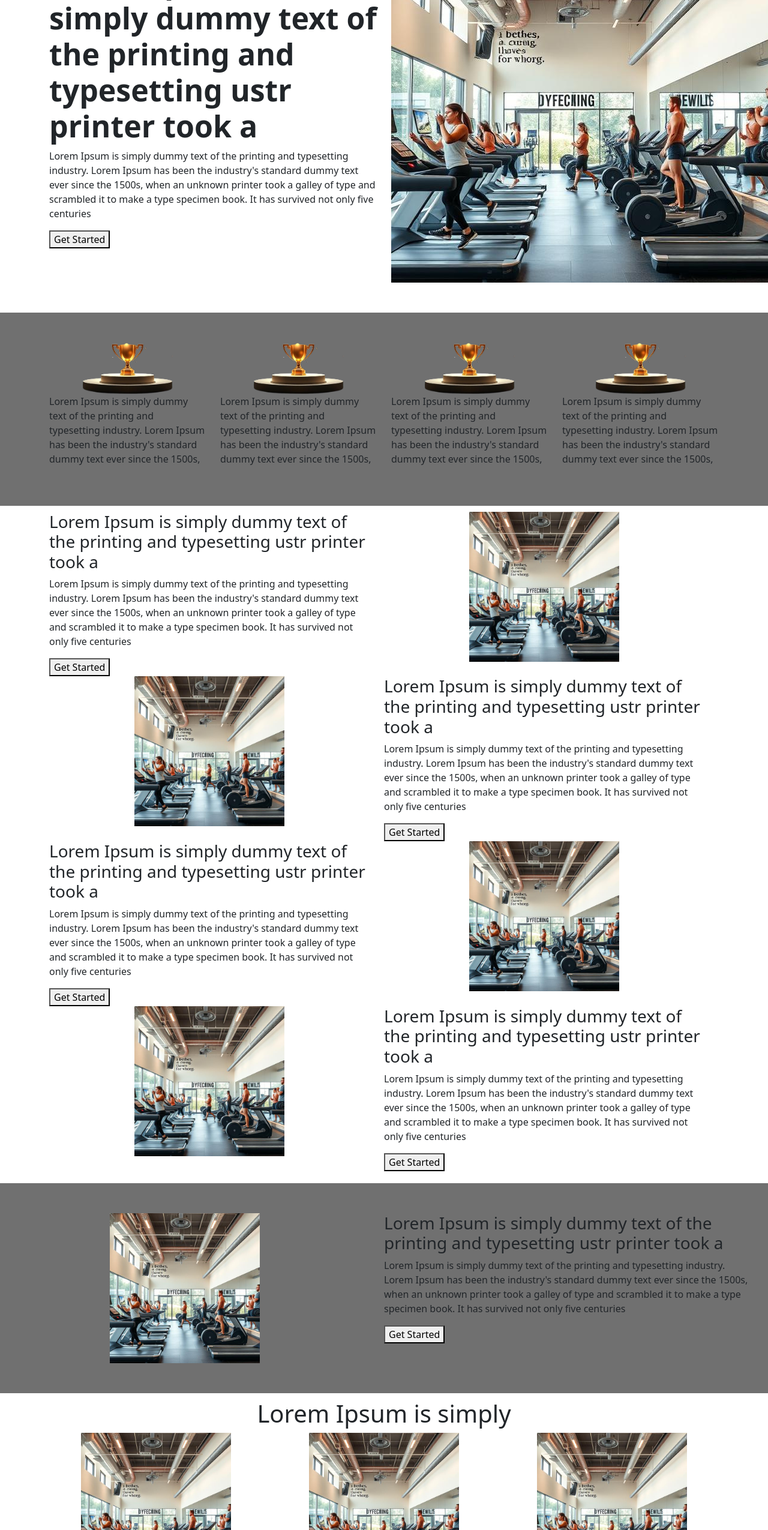
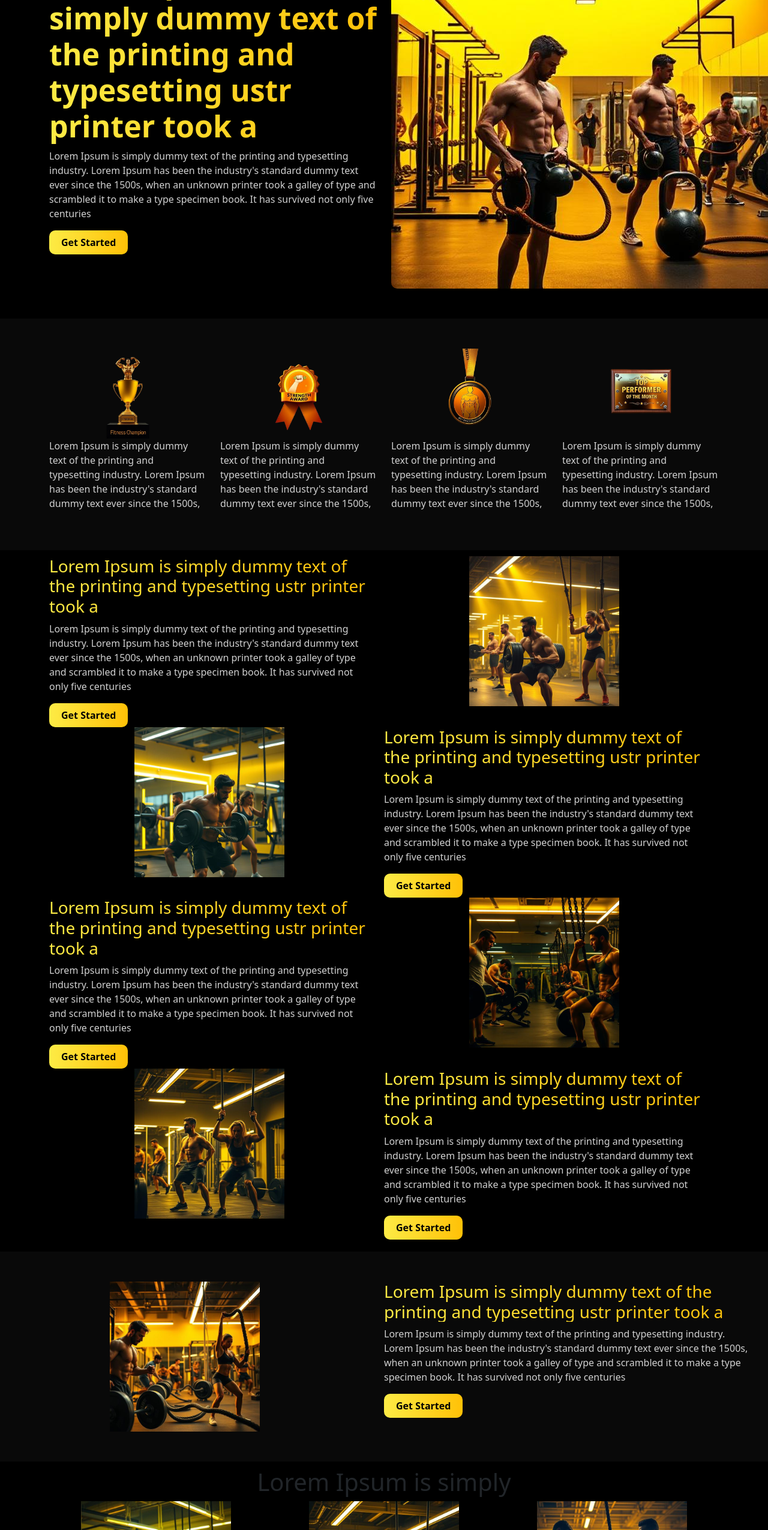
Before and after one commit to Sudharaka200/pulzburn-web-app, a plain HTML site: page index.html in a window 1280 px wide. Shown: the part 250-2800 px from the top of the page at 60% size. Drawn offline with nearby package versions, Linux system fonts and the light colour scheme.

Commit message:
images done

```diff
--- a/css/style.css
+++ b/css/style.css
@@ -1,6 +1,14 @@
+/* Theme */
+.bg-c{background-color: black;}
+.main-btn{background: linear-gradient(to right, #FDEB45, #FFC107); padding: 8px 20px; border-radius: 10px; border: none; color:black; font-weight: bold;}
+.main-text{background: linear-gradient(to right, #FDEB45, #FFC107);  -webkit-background-clip: text;-webkit-text-fill-color: transparent;}
+.secondary-text{color: #d1d1d1;}
+
 .main-logo{width: 60px;}
 .home-title{margin-top: 20%; font-weight: bold; font-size: 50px;}
 .reward-img{width: 150px; display: block; margin: auto;}
-.area2{margin-top: 50px; background-color: rgb(112, 112, 112);}
+.area2{margin-top: 50px; background-color: rgb(9, 9, 9);}
 .area2-content{margin-top: 20px; margin-bottom: 10px; padding-top: 50px; padding-bottom: 50px;}
 .img-are3{display: block; margin: auto; width: 250px;}
+.img-border{border-radius: 10px; margin-top: 10px;}
+.bg-c{background-color: black;}
--- a/index.html
+++ b/index.html
@@ -19,9 +19,9 @@
 </head>
 
 <body>
-    <div>
+    <div class="bg-c">
         <!-- navbar -->
-        <nav class="navbar navbar-expand-lg navbar-light bg-light">
+        <nav class="navbar navbar-expand-lg navbar-dark bg-c">
             <div class="container">
                 <a class="navbar-brand" href="#">
                     <img class="main-logo" src="images/Logo.png" alt="">
@@ -60,7 +60,7 @@
                                 <a class="nav-link active" aria-current="page" href="#">Login</a>
                             </li>
                             <li class="nav-item">
-                                <button>Request free Trial</button>
+                                <button class="main-btn">Request free Trial</button>
                             </li>
                         </ul>
                     </div>
@@ -74,16 +74,16 @@
         <div class="container">
             <div class="row">
                 <div class="col-md-6">
-                    <h3 class="home-title">Lorem Ipsum is simply dummy text of the printing and typesetting ustr printer
+                    <h3 class="home-title main-text">Lorem Ipsum is simply dummy text of the printing and typesetting ustr printer
                         took a</h3>
-                    <p>Lorem Ipsum is simply dummy text of the printing and typesetting industry. Lorem Ipsum has
+                    <p class="secondary-text">Lorem Ipsum is simply dummy text of the printing and typesetting industry. Lorem Ipsum has
                         been the industry's standard dummy text ever since the 1500s, when an unknown printer took a
                         galley of type and scrambled it to make a type specimen book. It has survived not only five
                         centuries</p>
-                    <button>Get Started</button>
+                    <button class="main-btn">Get Started</button>
                 </div>
                 <div class="col-6 col-md-6">
-                    <img src="images/mainbannerimg.jpeg" alt="">
+                    <img class="img-border" src="images/79abab26-61a9-4139-8d9a-6391b230d705.jpeg" alt="">
                 </div>
             </div>
         </div>
@@ -91,25 +91,25 @@
 
         <!-- area 2 -->
         <div class="container-fluid area2">
-            <div class="container">
+            <div class="container secondary-text">
                 <div class="row area2-content">
                     <div class="col-md-3">
-                        <img class="reward-img" src="images/Reward-removebg-preview.png" alt="">
+                        <img class="reward-img" src="images/09e928d2-461a-4685-80e3-b08445457967-removebg-preview.png" alt="">
                         <p>Lorem Ipsum is simply dummy text of the printing and typesetting industry. Lorem Ipsum has
                             been the industry's standard dummy text ever since the 1500s,</p>
                     </div>
                     <div class="col-md-3">
-                        <img class="reward-img" src="images/Reward-removebg-preview.png" alt="">
+                        <img class="reward-img" src="images/6018e63e-5e70-443c-a6e5-15c1f682b3ec-removebg-preview.png" alt="">
                         <p>Lorem Ipsum is simply dummy text of the printing and typesetting industry. Lorem Ipsum has
                             been the industry's standard dummy text ever since the 1500s,</p>
                     </div>
                     <div class="col-md-3">
-                        <img class="reward-img" src="images/Reward-removebg-preview.png" alt="">
+                        <img class="reward-img" src="images/655a500c-174b-477d-90bf-02697528d50b-removebg-preview.png" alt="">
                         <p>Lorem Ipsum is simply dummy text of the printing and typesetting industry. Lorem Ipsum has
                             been the industry's standard dummy text ever since the 1500s,</p>
                     </div>
                     <div class="col-md-3">
-                        <img class="reward-img" src="images/Reward-removebg-preview.png" alt="">
+                        <img class="reward-img" src="images/f4389c39-a1f5-4257-b4b1-a0393d87c8f3-removebg-preview.png" alt="">
                         <p>Lorem Ipsum is simply dummy text of the printing and typesetting industry. Lorem Ipsum has
                             been the industry's standard dummy text ever since the 1500s,</p>
                     </div>
@@ -123,15 +123,15 @@
             <div class="row">
                 <div class="row">
                     <div class="col-md-6">
-                        <h3>Lorem Ipsum is simply dummy text of the printing and typesetting ustr printer took a</h3>
-                        <p>Lorem Ipsum is simply dummy text of the printing and typesetting industry. Lorem Ipsum has
+                        <h3 class="main-text">Lorem Ipsum is simply dummy text of the printing and typesetting ustr printer took a</h3>
+                        <p class="secondary-text">Lorem Ipsum is simply dummy text of the printing and typesetting industry. Lorem Ipsum has
                             been the industry's standard dummy text ever since the 1500s, when an unknown printer took a
                             galley of type and scrambled it to make a type specimen book. It has survived not only five
                             centuries</p>
-                        <button>Get Started</button>
+                        <button class="main-btn">Get Started</button>
                     </div>
                     <div class="col-6 col-md-6">
-                        <img class="img-are3" src="images/mainbannerimg.jpeg" alt="">
+                        <img class="img-are3" src="images/2683f9a60-8d54-4752-b170-9279eb029472.jpeg" alt="">
                     </div>
                 </div>
             </div>
@@ -139,15 +139,15 @@
             <div class="row">
                 <div class="row">
                     <div class="col-md-6">
-                        <img class="img-are3" src="images/mainbannerimg.jpeg" alt="">
+                        <img class="img-are3" src="images/28eb82547-e4a0-4080-afd5-8c31242e90f9.jpeg" alt="">
                     </div>
                     <div class="col-6 col-md-6">
-                        <h3>Lorem Ipsum is simply dummy text of the printing and typesetting ustr printer took a</h3>
-                        <p>Lorem Ipsum is simply dummy text of the printing and typesetting industry. Lorem Ipsum has
+                        <h3 class="main-text">Lorem Ipsum is simply dummy text of the printing and typesetting ustr printer took a</h3>
+                        <p class="secondary-text">Lorem Ipsum is simply dummy text of the printing and typesetting industry. Lorem Ipsum has
                             been the industry's standard dummy text ever since the 1500s, when an unknown printer took a
                             galley of type and scrambled it to make a type specimen book. It has survived not only five
                             centuries</p>
-                        <button>Get Started</button>
+                        <button class="main-btn">Get Started</button>
                     </div>
                 </div>
             </div>
@@ -155,15 +155,15 @@
             <div class="row">
                 <div class="row">
                     <div class="col-md-6">
-                        <h3>Lorem Ipsum is simply dummy text of the printing and typesetting ustr printer took a</h3>
-                        <p>Lorem Ipsum is simply dummy text of the printing and typesetting industry. Lorem Ipsum has
+                        <h3 class="main-text">Lorem Ipsum is simply dummy text of the printing and typesetting ustr printer took a</h3>
+                        <p class="secondary-text">Lorem Ipsum is simply dummy text of the printing and typesetting industry. Lorem Ipsum has
                             been the industry's standard dummy text ever since the 1500s, when an unknown printer took a
                             galley of type and scrambled it to make a type specimen book. It has survived not only five
                             centuries</p>
-                        <button>Get Started</button>
+                        <button class="main-btn">Get Started</button>
                     </div>
                     <div class="col-6 col-md-6">
-                        <img class="img-are3" src="images/mainbannerimg.jpeg" alt="">
+                        <img class="img-are3" src="images/2b33f02b2-1652-4306-b1bc-f888af237183.jpeg" alt="">
                     </div>
                 </div>
             </div>
@@ -171,15 +171,15 @@
             <div class="row">
                 <div class="row">
                     <div class="col-md-6">
-                        <img class="img-are3" src="images/mainbannerimg.jpeg" alt="">
+                        <img class="img-are3" src="images/2bb99dd24-5520-456f-a6fa-cf69e62b8c47.jpeg" alt="">
                     </div>
                     <div class="col-6 col-md-6">
-                        <h3>Lorem Ipsum is simply dummy text of the printing and typesetting ustr printer took a</h3>
-                        <p>Lorem Ipsum is simply dummy text of the printing and typesetting industry. Lorem Ipsum has
+                        <h3 class="main-text">Lorem Ipsum is simply dummy text of the printing and typesetting ustr printer took a</h3>
+                        <p class="secondary-text">Lorem Ipsum is simply dummy text of the printing and typesetting industry. Lorem Ipsum has
                             been the industry's standard dummy text ever since the 1500s, when an unknown printer took a
                             galley of type and scrambled it to make a type specimen book. It has survived not only five
                             centuries</p>
-                        <button>Get Started</button>
+                        <button class="main-btn">Get Started</button>
                     </div>
                 </div>
             </div>
@@ -192,15 +192,15 @@
             <div class="row">
                 <div class="row area2 area2-content">
                     <div class="col-md-6">
-                        <img class="img-are3" src="images/mainbannerimg.jpeg" alt="">
+                        <img class="img-are3" src="images/30fb38fc9-9776-4af5-b05e-92af3d433512.jpeg" alt="">
                     </div>
                     <div class="col-6 col-md-6">
-                        <h3>Lorem Ipsum is simply dummy text of the printing and typesetting ustr printer took a</h3>
-                        <p>Lorem Ipsum is simply dummy text of the printing and typesetting industry. Lorem Ipsum has
+                        <h3 class="main-text">Lorem Ipsum is simply dummy text of the printing and typesetting ustr printer took a</h3>
+                        <p class="secondary-text">Lorem Ipsum is simply dummy text of the printing and typesetting industry. Lorem Ipsum has
                             been the industry's standard dummy text ever since the 1500s, when an unknown printer took a
                             galley of type and scrambled it to make a type specimen book. It has survived not only five
                             centuries</p>
-                        <button>Get Started</button>
+                        <button class="main-btn">Get Started</button>
                     </div>
                 </div>
             </div>
@@ -213,18 +213,18 @@
             <div>
                 <div class="row">
                     <div class="col-md-4">
-                        <img class="img-are3" src="./images/mainbannerimg.jpeg" alt="">
-                        <p>Lorem Ipsum is simply dummy text of the printing and typesetting industry. Lorem Ipsum has
+                        <img class="img-are3" src="images/32a23b171-9f35-4ac3-9059-cdc652314f40.jpeg" alt="">
+                        <p class="secondary-text">Lorem Ipsum is simply dummy text of the printing and typesetting industry. Lorem Ipsum has
                             been </p>
                     </div>
                     <div class="col-6 col-md-4">
-                        <img class="img-are3" src="./images/mainbannerimg.jpeg" alt="">
-                        <p>Lorem Ipsum is simply dummy text of the printing and typesetting industry. Lorem Ipsum has
+                        <img class="img-are3" src="images/32bb99dd24-5520-456f-a6fa-cf69e62b8c47.jpeg" alt="">
+                        <p class="secondary-text">Lorem Ipsum is simply dummy text of the printing and typesetting industry. Lorem Ipsum has
                             been </p>
                     </div>
                     <div class="col-6 col-md-4">
-                        <img class="img-are3" src="./images/mainbannerimg.jpeg" alt="">
-                        <p>Lorem Ipsum is simply dummy text of the printing and typesetting industry. Lorem Ipsum has
+                        <img class="img-are3" src="images/385b5fd2d-5440-41cd-bd95-d1e94bc3aa2a.jpeg" alt="">
+                        <p class="secondary-text">Lorem Ipsum is simply dummy text of the printing and typesetting industry. Lorem Ipsum has
                             been </p>
                     </div>
                 </div>
@@ -233,18 +233,18 @@
             <div>
                 <div class="row">
                     <div class="col-md-4">
-                        <img class="img-are3" src="./images/mainbannerimg.jpeg" alt="">
-                        <p>Lorem Ipsum is simply dummy text of the printing and typesetting industry. Lorem Ipsum has
+                        <img class="img-are3" src="images/32bb99dd24-5520-456f-a6fa-cf69e62b8c47.jpeg" alt="">
+                        <p class="secondary-text">Lorem Ipsum is simply dummy text of the printing and typesetting industry. Lorem Ipsum has
                             been </p>
                     </div>
                     <div class="col-6 col-md-4">
-                        <img class="img-are3" src="./images/mainbannerimg.jpeg" alt="">
-                        <p>Lorem Ipsum is simply dummy text of the printing and typesetting industry. Lorem Ipsum has
+                        <img class="img-are3" src="images/32a23b171-9f35-4ac3-9059-cdc652314f40.jpeg" alt="">
+                        <p class="secondary-text">Lorem Ipsum is simply dummy text of the printing and typesetting industry. Lorem Ipsum has
                             been </p>
                     </div>
                     <div class="col-6 col-md-4">
-                        <img class="img-are3" src="./images/mainbannerimg.jpeg" alt="">
-                        <p>Lorem Ipsum is simply dummy text of the printing and typesetting industry. Lorem Ipsum has
+                        <img class="img-are3" src="images/30fb38fc9-9776-4af5-b05e-92af3d433512.jpeg" alt="">
+                        <p class="secondary-text">Lorem Ipsum is simply dummy text of the printing and typesetting industry. Lorem Ipsum has
                             been </p>
                     </div>
                 </div>
@@ -258,22 +258,22 @@
                 <div class="row area2-content">
                     <div class="col-md-3">
                         <img class="reward-img" src="images/Reward-removebg-preview.png" alt="">
-                        <p>Lorem Ipsum is simply dummy text of the printing and typesetting industry. Lorem Ipsum has
+                        <p class="secondary-text">Lorem Ipsum is simply dummy text of the printing and typesetting industry. Lorem Ipsum has
                             been the industry's standard dummy text ever since the 1500s,</p>
                     </div>
                     <div class="col-md-3">
                         <img class="reward-img" src="images/Reward-removebg-preview.png" alt="">
-                        <p>Lorem Ipsum is simply dummy text of the printing and typesetting industry. Lorem Ipsum has
+                        <p class="secondary-text">Lorem Ipsum is simply dummy text of the printing and typesetting industry. Lorem Ipsum has
                             been the industry's standard dummy text ever since the 1500s,</p>
                     </div>
                     <div class="col-md-3">
                         <img class="reward-img" src="images/Reward-removebg-preview.png" alt="">
-                        <p>Lorem Ipsum is simply dummy text of the printing and typesetting industry. Lorem Ipsum has
+                        <p class="secondary-text">Lorem Ipsum is simply dummy text of the printing and typesetting industry. Lorem Ipsum has
                             been the industry's standard dummy text ever since the 1500s,</p>
                     </div>
                     <div class="col-md-3">
                         <img class="reward-img" src="images/Reward-removebg-preview.png" alt="">
-                        <p>Lorem Ipsum is simply dummy text of the printing and typesetting industry. Lorem Ipsum has
+                        <p class="secondary-text">Lorem Ipsum is simply dummy text of the printing and typesetting industry. Lorem Ipsum has
                             been the industry's standard dummy text ever since the 1500s,</p>
                     </div>
                 </div>
@@ -285,26 +285,26 @@
         <div class="container">
             <div class="row">
                 <div class="col-md-6">
-                    <img class="img-are3" src="./images/mainbannerimg.jpeg" alt="">
-                    <p>Lorem Ipsum is simply dummy text of the printing and typesetting industry. Lorem Ipsum has
+                    <img class="img-are3" src="images/2683f9a60-8d54-4752-b170-9279eb029472.jpeg"">
+                    <p class="secondary-text">Lorem Ipsum is simply dummy text of the printing and typesetting industry. Lorem Ipsum has
                         been the industry's standard dummy text ever since the 1500s,</p>
                 </div>
                 <div class="col-6 col-md-6">
-                    <img class="img-are3" src="./images/mainbannerimg.jpeg" alt="">
-                    <p>Lorem Ipsum is simply dummy text of the printing and typesetting industry. Lorem Ipsum has
+                    <img class="img-are3" src="images/28eb82547-e4a0-4080-afd5-8c31242e90f9.jpeg" alt="">
+                    <p class="secondary-text">Lorem Ipsum is simply dummy text of the printing and typesetting industry. Lorem Ipsum has
                         been the industry's standard dummy text ever since the 1500s,</p>
                 </div>
             </div>
 
             <div class="row">
                 <div class="col-md-6">
-                    <img class="img-are3" src="./images/mainbannerimg.jpeg" alt="">
-                    <p>Lorem Ipsum is simply dummy text of the printing and typesetting industry. Lorem Ipsum has
+                    <img class="img-are3" src="images/2b33f02b2-1652-4306-b1bc-f888af237183.jpeg" alt="">
+                    <p class="secondary-text">Lorem Ipsum is simply dummy text of the printing and typesetting industry. Lorem Ipsum has
                         been the industry's standard dummy text ever since the 1500s,</p>
                 </div>
                 <div class="col-6 col-md-6">
-                    <img class="img-are3" src="./images/mainbannerimg.jpeg" alt="">
-                    <p>Lorem Ipsum is simply dummy text of the printing and typesetting industry. Lorem Ipsum has
+                    <img class="img-are3" src="images/2bb99dd24-5520-456f-a6fa-cf69e62b8c47.jpeg" alt="">
+                    <p class="secondary-text">Lorem Ipsum is simply dummy text of the printing and typesetting industry. Lorem Ipsum has
                         been the industry's standard dummy text ever since the 1500s,</p>
                 </div>
             </div>
```
Also changed, not shown: images/09e928d2-461a-4685-80e3-b08445457967-removebg-preview.png (added), images/2683f9a60-8d54-4752-b170-9279eb029472.jpeg (added), images/28eb82547-e4a0-4080-afd5-8c31242e90f9.jpeg (added), images/2b33f02b2-1652-4306-b1bc-f888af237183.jpeg (added), images/2bb99dd24-5520-456f-a6fa-cf69e62b8c47.jpeg (added), images/30fb38fc9-9776-4af5-b05e-92af3d433512.jpeg (added), images/32a23b171-9f35-4ac3-9059-cdc652314f40.jpeg (added), images/32bb99dd24-5520-456f-a6fa-cf69e62b8c47.jpeg (added), images/385b5fd2d-5440-41cd-bd95-d1e94bc3aa2a.jpeg (added), images/3e7a5e055-4d08-4407-9f2c-f81b670dbd79.jpeg (added), images/6018e63e-5e70-443c-a6e5-15c1f682b3ec-removebg-preview.png (added), images/655a500c-174b-477d-90bf-02697528d50b-removebg-preview.png (added), images/79abab26-61a9-4139-8d9a-6391b230d705.jpeg (added), images/f4389c39-a1f5-4257-b4b1-a0393d87c8f3-removebg-preview.png (added).
